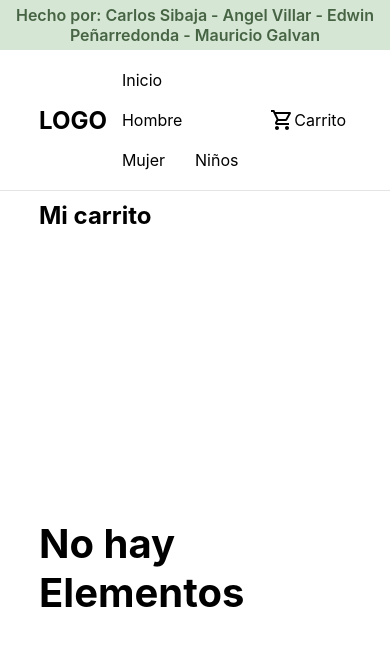
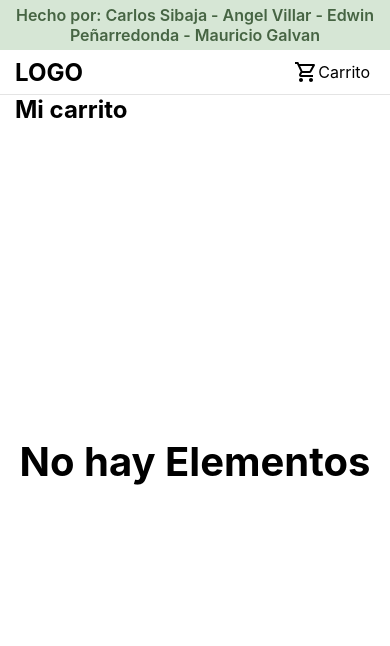
Before and after one commit to carlossibaja/carrito, a Next.js app: page /cart in a window 390 px wide. Shown: the top 646 px of the page. Built offline with nearby package versions, Linux system fonts and the light colour scheme.

Commit message:
responsive

```diff
--- a/components/carrito/Carrito.tsx
+++ b/components/carrito/Carrito.tsx
@@ -70,7 +70,7 @@ export const Carrito = () => {
                   ))
                 }
               </div>
-              <div style={{width:"29%"}} >
+              <div className={styles.containerTotal} >
                 <div  >
                   <div className={styles.total} style={{display:"flex", justifyContent:"space-between" }} >
                     <p style={{fontSize:"20px", fontWeight:"700"}} >Total</p>
--- a/components/carrito/carrito.module.css
+++ b/components/carrito/carrito.module.css
@@ -38,3 +38,27 @@
     height: 200px;
     width: 23%
 }
+.containerTotal{
+    width: 29%;
+}
+@media( max-width: 900px ){
+    .container{
+        padding: 0px 15px;
+    }
+    .carrito{
+        display: contents;
+    }
+    .productos{
+        width: auto;
+    }
+    .total{
+        width: auto;
+        height: auto;
+        position: relative;
+    }
+    .containerTotal{
+        display: contents;
+        width: 100%;
+        background-color: rebeccapurple;
+    }
+}
--- a/components/menu/menu.module.css
+++ b/components/menu/menu.module.css
@@ -28,3 +28,12 @@
 .carrito:hover{
     background-color: #f3f3f4;
 }
+
+@media( max-width: 900px ){
+    .menu{
+        padding: 5px 15px;
+    }
+    .li{
+        display: none;
+    }
+}
--- a/components/productos/productos.module.css
+++ b/components/productos/productos.module.css
@@ -37,3 +37,22 @@
     border-radius: 5px;
     transition: .4s;
 }
+
+@media( max-width: 900px ){
+    .productos{
+        display: grid;
+        grid-template-columns: 1fr 1fr 1fr ;
+    }
+    .container{
+        padding: 0px 15px;
+    }
+}
+@media( max-width: 600px ){
+    .productos{
+        display: grid;
+        grid-template-columns: 1fr 1fr;
+    }
+    .container{
+        padding: 0px 10px;
+    }
+}
```
